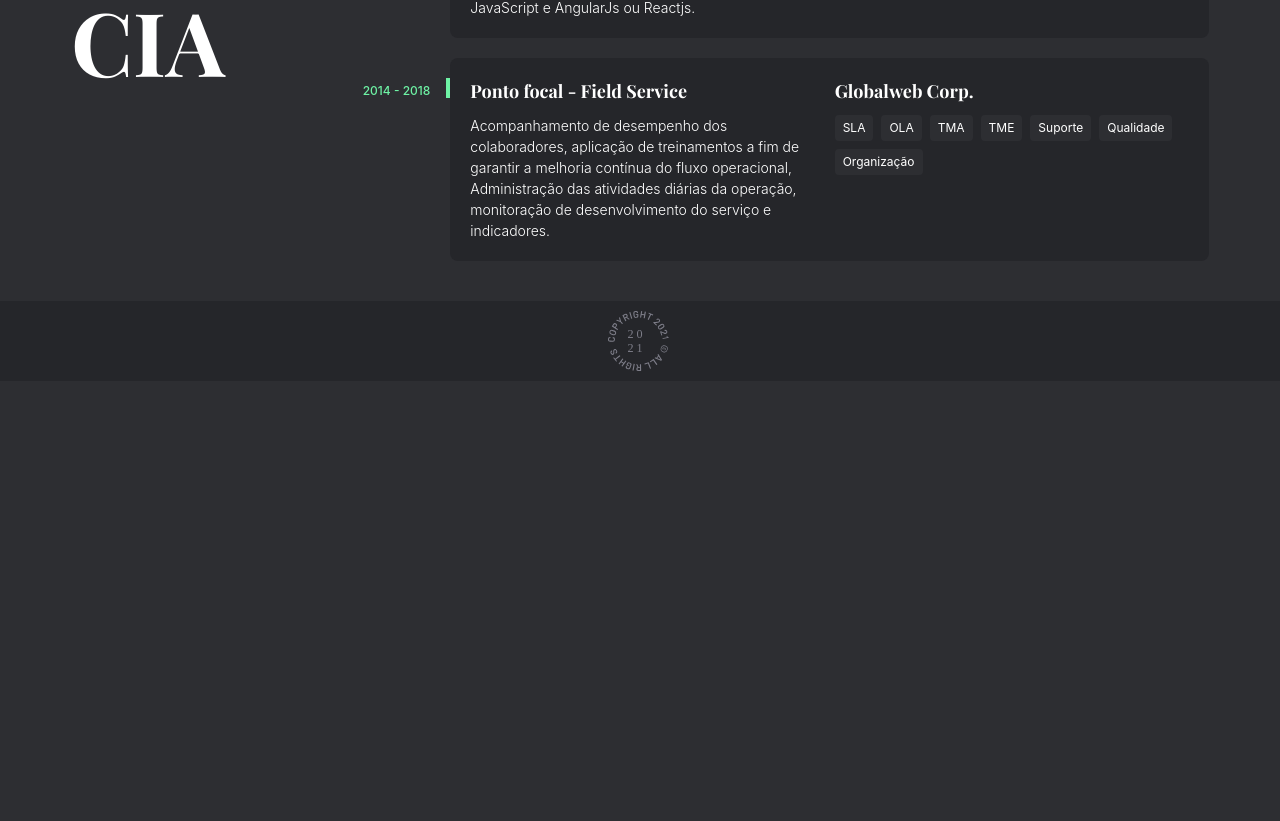
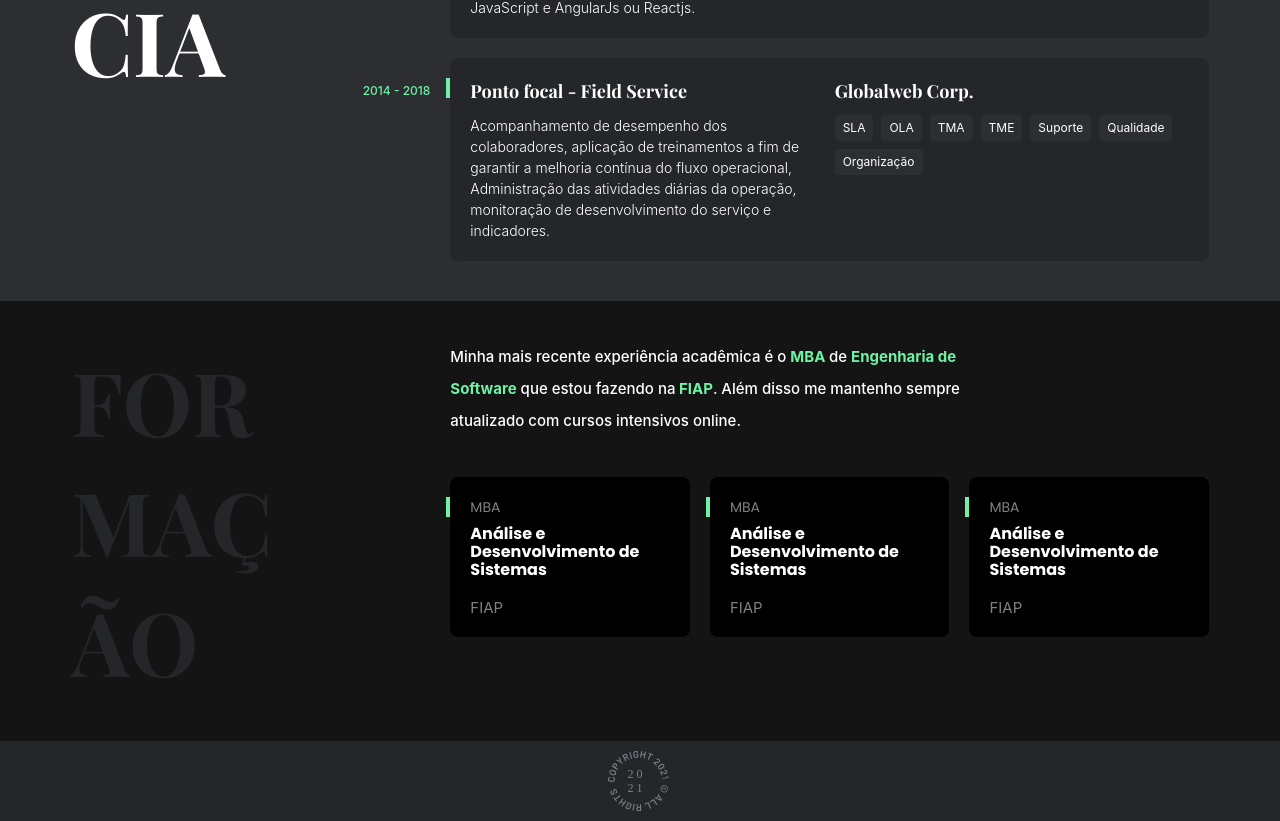
Before and after one commit to dfsilva-dxp/dfsilva-portfolio, a Next.js app: page / in a window 1280 px wide. Shown: the part 1099-1920 px from the top of the page. Before the commit the page ends 1480 px from the top, so only its background shows below. Built offline with nearby package versions, Linux system fonts and the light colour scheme; a web font is replaced by a local one.

Commit message:
feat: iniciando a section formação

```diff
--- /dev/null
+++ b/src/components/EducationSection/index.tsx
@@ -0,0 +1,29 @@
+import SchoolingItem from "components/SchoolingItem";
+import * as S from "./styles";
+
+const EducationSection = () => {
+  return (
+    <S.Wrapper>
+      <div className="container">
+        <S.Display>
+          <h1 className="title-section">Formação</h1>
+          <div>
+            <p className="paragraph-section">
+              Minha mais recente experiência acadêmica é o <strong>MBA </strong>
+              de <strong>Engenharia de Software</strong> que estou fazendo na
+              <strong> FIAP</strong>. Além disso me mantenho sempre atualizado
+              com cursos intensivos online.
+            </p>
+            <S.Schooling>
+              <SchoolingItem />
+              <SchoolingItem />
+              <SchoolingItem />
+            </S.Schooling>
+          </div>
+        </S.Display>
+      </div>
+    </S.Wrapper>
+  );
+};
+
+export default EducationSection;
--- /dev/null
+++ b/src/components/EducationSection/styles.ts
@@ -0,0 +1,35 @@
+import styled from "styled-components";
+
+export const Wrapper = styled.section`
+  width: 100%;
+  padding: var(--px-40) 0;
+  background-color: var(--gray-950);
+`;
+
+export const Display = styled.div`
+  display: grid;
+  grid-template-columns: 1fr;
+  gap: var(--px-40);
+
+  > .title-section {
+    color: var(--gray-900);
+  }
+
+  @media (min-width: 768px) {
+    grid-template-columns: 1fr 2fr;
+    gap: 0;
+  }
+
+  @media (min-width: 1366px) {
+    grid-template-columns: 500px 1fr;
+  }
+`;
+
+export const Schooling = styled.div`
+  display: grid;
+  gap: var(--px-20);
+
+  @media (min-width: 992px) {
+    grid-template-columns: repeat(3, 1fr);
+  }
+`;
--- /dev/null
+++ b/src/components/SchoolingItem/index.tsx
@@ -0,0 +1,13 @@
+import * as S from "./styles";
+
+const SchoolingItem = () => {
+  return (
+    <S.Wrapper>
+      <h3>MBA</h3>
+      <h4>Análise e Desenvolvimento de Sistemas</h4>
+      <p>FIAP</p>
+    </S.Wrapper>
+  );
+};
+
+export default SchoolingItem;
--- /dev/null
+++ b/src/components/SchoolingItem/styles.ts
@@ -0,0 +1,57 @@
+import styled from "styled-components";
+
+export const Wrapper = styled.section`
+  height: 120px;
+  padding: var(--px-20);
+  border-radius: var(--px-8);
+  background-color: #000;
+  display: grid;
+  grid-template-rows: var(--px-20) 1fr var(--px-20);
+  gap: var(--px-8);
+  position: relative;
+
+  &::before {
+    content: "";
+    display: block;
+    width: 4px;
+    height: 20px;
+    background: var(--green-500);
+    position: absolute;
+    left: -4px;
+    top: var(--px-20);
+  }
+
+  h3,
+  h4 {
+    font-family: "Poppins", sans-serif;
+  }
+
+  h3,
+  p {
+    color: var(--gray-500);
+    font-weight: 400;
+  }
+
+  h3 {
+    font-size: var(--px-14);
+  }
+
+  h4 {
+    line-height: var(--ft-18);
+  }
+
+  @media (max-width: 767px) {
+    &:nth-child(1) {
+      grid-column: 1/3;
+      grid-row: 1 span;
+
+      h4 {
+        font-size: var(--ft-24);
+      }
+    }
+  }
+
+  @media (min-width: 768px) {
+    height: 160px;
+  }
+`;
--- a/src/pages/index.tsx
+++ b/src/pages/index.tsx
@@ -3,6 +3,7 @@ import Tags from "components/Tags";
 import Banner from "components/Banner";
 import Header from "components/Header";
 import ExperiencySection from "components/ExperiencySection";
+import EducationSection from "components/EducationSection";
 
 export default function Home() {
   return (
@@ -11,6 +12,7 @@ export default function Home() {
       <Tags />
       <Banner />
       <ExperiencySection />
+      <EducationSection />
     </Layout>
   );
 }
```
